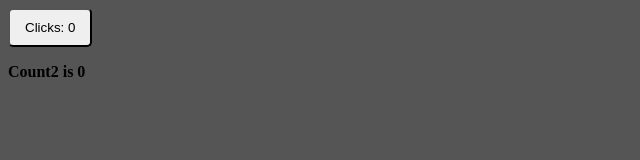
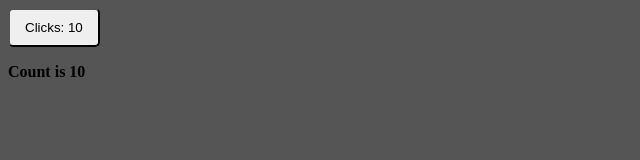
Before and after one commit to danulqua/svelte-learn, a Svelte app: page / in a window 1280 px wide. Shown: the top 160 px of the page, without its empty margins (0-640 px from the left). Built offline with nearby package versions, Linux system fonts and the light colour scheme.

Commit message:
learn how to work with props

```diff
--- a/src/App.svelte
+++ b/src/App.svelte
@@ -1,8 +1,13 @@
 <script>
   import Counter from './lib/Counter.svelte';
+
+  const props = {
+    initialCount: 10,
+    maxCount: 20
+  };
 </script>
 
-<Counter />
+<Counter {...props} />
 
 <style>
 </style>
--- a/src/lib/Counter.svelte
+++ b/src/lib/Counter.svelte
@@ -1,28 +1,30 @@
 <script>
-  let count1 = 0;
-  let count2 = 0;
+  // Kind of weird, but this is how props is being defined.
+  export let initialCount;
 
-  // String won't be updated since reactive statements order is important!
-  // First, we need to call the `setCount2(count1)` in order to update count2,
-  // and since string depends on `count2`, it should be delcared after function call.
+  // If you want to make prop optional, but keep it `undefined` -
+  // you should explicitly give it an `undefined` value
+  export let maxCount = undefined;
+
+  // You can access all props
   //
-  // $: string = `Count2 is ${count2}`;
-  // $: setCount2(count1);
+  // console.log($$props)
 
-  // This will work as expected
-  $: setCount2(count1);
-  $: string = `Count2 is ${count2}`;
+  // You can acces only those props, that were passed to the component,
+  // but weren't defined
+  //
+  // console.log($$restProps)
 
-  function increment1() {
-    count1++;
-  }
+  let count = initialCount;
+  $: string = `Count is ${count}`;
 
-  function setCount2(value) {
-    count2 = value;
+  function increment() {
+    if (count === maxCount) return;
+    count++;
   }
 </script>
 
-<button on:click={increment1}>Clicks: {count1}</button>
+<button on:click={increment}>Clicks: {count}</button>
 <p>{string}</p>
 
 <style>
```
